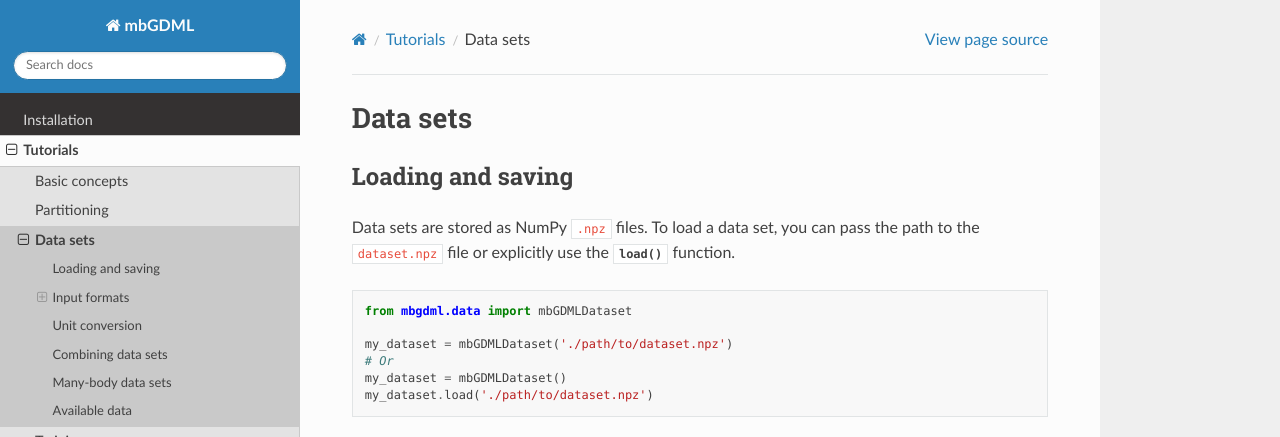
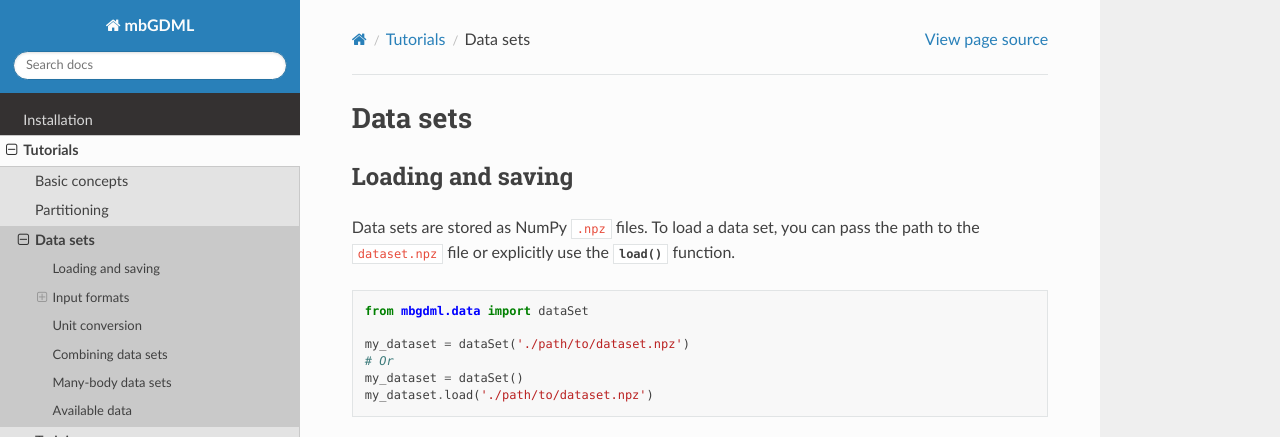
Before and after one commit to keithgroup/mbGDML, a Sphinx documentation site: the page built from docs/source/tutorials/datasets.rst, in a window 1280 px wide and 900 px high, cut to the strip 0-437 px from the top of the window. Built offline with Sphinx 7.4.7 and the Read the Docs theme 2.0.0, drawn with Linux system fonts in a browser that asks for light colours; pages that are not in the unit, such as notebooks, are missing from menus; some of the changed text lies outside the part shown.

Commit message:
Removing "mbGDML" prefix to data classes

```diff
--- a/docs/source/tutorials/datasets.rst
+++ b/docs/source/tutorials/datasets.rst
@@ -6,19 +6,19 @@
 
 Data sets are stored as NumPy ``.npz`` files. To load a data set, you can pass
 the path to the ``dataset.npz`` file or explicitly use the
-:func:`~mbgdml.data.dataset.mbGDMLDataset.load` function.
+:func:`~mbgdml.data.dataset.dataSet.load` function.
 
 .. code-block:: python
 
-    from mbgdml.data import mbGDMLDataset
+    from mbgdml.data import dataSet
 
-    my_dataset = mbGDMLDataset('./path/to/dataset.npz')
+    my_dataset = dataSet('./path/to/dataset.npz')
     # Or
-    my_dataset = mbGDMLDataset()
+    my_dataset = dataSet()
     my_dataset.load('./path/to/dataset.npz')
 
 
-.. automethod:: mbgdml.data.dataset.mbGDMLDataset.load
+.. automethod:: mbgdml.data.dataset.dataSet.load
 
 Saving a data set is just as easy.
 
@@ -26,7 +26,7 @@
 
     my_dataset.save('dataset', my_dataset.dataset, './path/to')
 
-.. automethod:: mbgdml.data.dataset.mbGDMLDataset.save
+.. automethod:: mbgdml.data.dataset.dataSet.save
 
 
 Input formats
@@ -78,20 +78,20 @@
     ...
 
 This would provide both Cartesian coordinates and energies for our data set.
-We can this use the :func:`~mbgdml.data.dataset.mbGDMLDataset.read_xyz`
+We can this use the :func:`~mbgdml.data.dataset.dataSet.read_xyz`
 function to
 
 .. code-block:: python
 
-    from mbgdml.data import mbGDMLDataset
+    from mbgdml.data import dataSet
 
-    my_dataset = mbGDMLDataset()
+    my_dataset = dataSet()
     my_dataset.read_xyz(
         './4h2o.traj', 'coords', r_unit='Angstrom', e_unit='hartree',
         energy_comments=True
     )
 
-.. automethod:: mbgdml.data.dataset.mbGDMLDataset.read_xyz
+.. automethod:: mbgdml.data.dataset.dataSet.read_xyz
 
 
 Now, we just need to include the forces from the file ``4h2o.forces`` (Eh/Bohr):
@@ -210,10 +210,10 @@
         theory='mp2.def2tzvp'
     )
 
-    test_dataset = data.mbGDMLDataset()
+    test_dataset = data.dataSet()
     test_dataset.from_partitioncalc(partition_calc)
 
-.. automethod:: mbgdml.data.dataset.mbGDMLDataset.from_partitioncalc
+.. automethod:: mbgdml.data.dataset.dataSet.from_partitioncalc
 
 Unit conversion
 ---------------
@@ -221,11 +221,11 @@
 mbGDML provides a simple way to convert Cartesian coordinates, energies, or
 forces to a variety of units.
 
-.. automethod:: mbgdml.data.dataset.mbGDMLDataset.convertR
+.. automethod:: mbgdml.data.dataset.dataSet.convertR
 
-.. automethod:: mbgdml.data.dataset.mbGDMLDataset.convertE
+.. automethod:: mbgdml.data.dataset.dataSet.convertE
 
-.. automethod:: mbgdml.data.dataset.mbGDMLDataset.convertF
+.. automethod:: mbgdml.data.dataset.dataSet.convertF
 
 So, say we wanted to convert the energies and forces of ``my_dataset`` to
 kcal/mol and kcal/mol/A. The coordinates are already in Angstroms, so we just
@@ -253,7 +253,7 @@
     The data sets can only be combined if they are the same system and units.
     Meaning the same number and order of atoms, units, and array dimensions.
 
-.. automethod:: mbgdml.data.dataset.mbGDMLDataset.from_combined
+.. automethod:: mbgdml.data.dataset.dataSet.from_combined
 
 
 Many-body data sets
@@ -267,16 +267,16 @@
 
 .. code-block:: python
 
-    from mbgdml.data import mbGDMLDataset
+    from mbgdml.data import dataSet
 
     # Load the dimer data set.
-    my_2mer_dataset = data.mbGDMLDataset(path='./path/to/2mer-dataset.npz')
+    my_2mer_dataset = data.dataSet(path='./path/to/2mer-dataset.npz')
 
     # Create the 2-body data set.
-    my_mb_dataset = data.mbGDMLDataset()
+    my_mb_dataset = data.dataSet()
     my_mb_dataset.create_mb(my_2mer_dataset, ['./path/to/1mer-model.npz'])
 
-.. automethod:: mbgdml.data.dataset.mbGDMLDataset.create_mb
+.. automethod:: mbgdml.data.dataset.dataSet.create_mb
 
 .. warning::
 
@@ -289,32 +289,32 @@
 
 The following data are available from data sets.
 
-.. autoattribute:: mbgdml.data.dataset.mbGDMLDataset.z
+.. autoattribute:: mbgdml.data.dataset.dataSet.z
 
-.. autoattribute:: mbgdml.data.dataset.mbGDMLDataset.R
+.. autoattribute:: mbgdml.data.dataset.dataSet.R
 
-.. autoattribute:: mbgdml.data.dataset.mbGDMLDataset.r_unit
+.. autoattribute:: mbgdml.data.dataset.dataSet.r_unit
 
-.. autoattribute:: mbgdml.data.dataset.mbGDMLDataset.E
+.. autoattribute:: mbgdml.data.dataset.dataSet.E
 
-.. autoattribute:: mbgdml.data.dataset.mbGDMLDataset.e_unit
+.. autoattribute:: mbgdml.data.dataset.dataSet.e_unit
 
-.. autoattribute:: mbgdml.data.dataset.mbGDMLDataset.E_max
+.. autoattribute:: mbgdml.data.dataset.dataSet.E_max
 
-.. autoattribute:: mbgdml.data.dataset.mbGDMLDataset.E_mean
+.. autoattribute:: mbgdml.data.dataset.dataSet.E_mean
 
-.. autoattribute:: mbgdml.data.dataset.mbGDMLDataset.E_min
+.. autoattribute:: mbgdml.data.dataset.dataSet.E_min
 
-.. autoattribute:: mbgdml.data.dataset.mbGDMLDataset.E_var
+.. autoattribute:: mbgdml.data.dataset.dataSet.E_var
 
-.. autoattribute:: mbgdml.data.dataset.mbGDMLDataset.F
+.. autoattribute:: mbgdml.data.dataset.dataSet.F
 
-.. autoattribute:: mbgdml.data.dataset.mbGDMLDataset.F_max
+.. autoattribute:: mbgdml.data.dataset.dataSet.F_max
 
-.. autoattribute:: mbgdml.data.dataset.mbGDMLDataset.F_mean
+.. autoattribute:: mbgdml.data.dataset.dataSet.F_mean
 
-.. autoattribute:: mbgdml.data.dataset.mbGDMLDataset.F_min
+.. autoattribute:: mbgdml.data.dataset.dataSet.F_min
 
-.. autoattribute:: mbgdml.data.dataset.mbGDMLDataset.F_var
+.. autoattribute:: mbgdml.data.dataset.dataSet.F_var
 
-.. autoattribute:: mbgdml.data.dataset.mbGDMLDataset.md5
+.. autoattribute:: mbgdml.data.dataset.dataSet.md5
```
Also changed, not shown: 7 other files.
